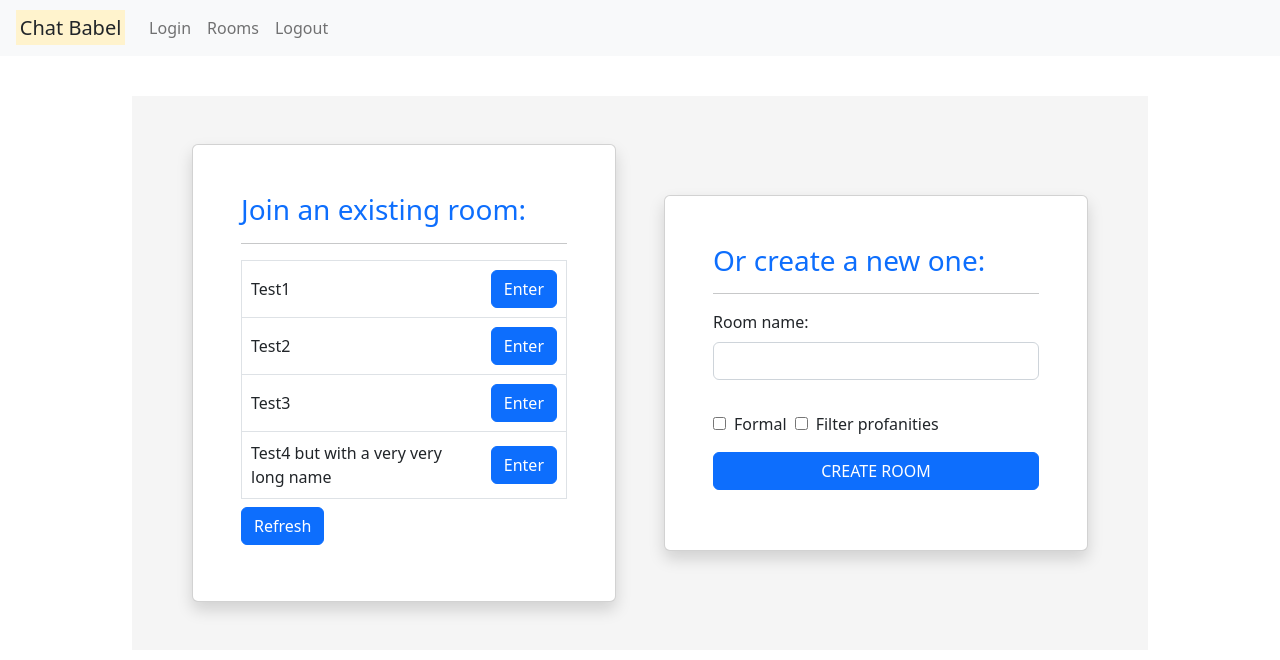
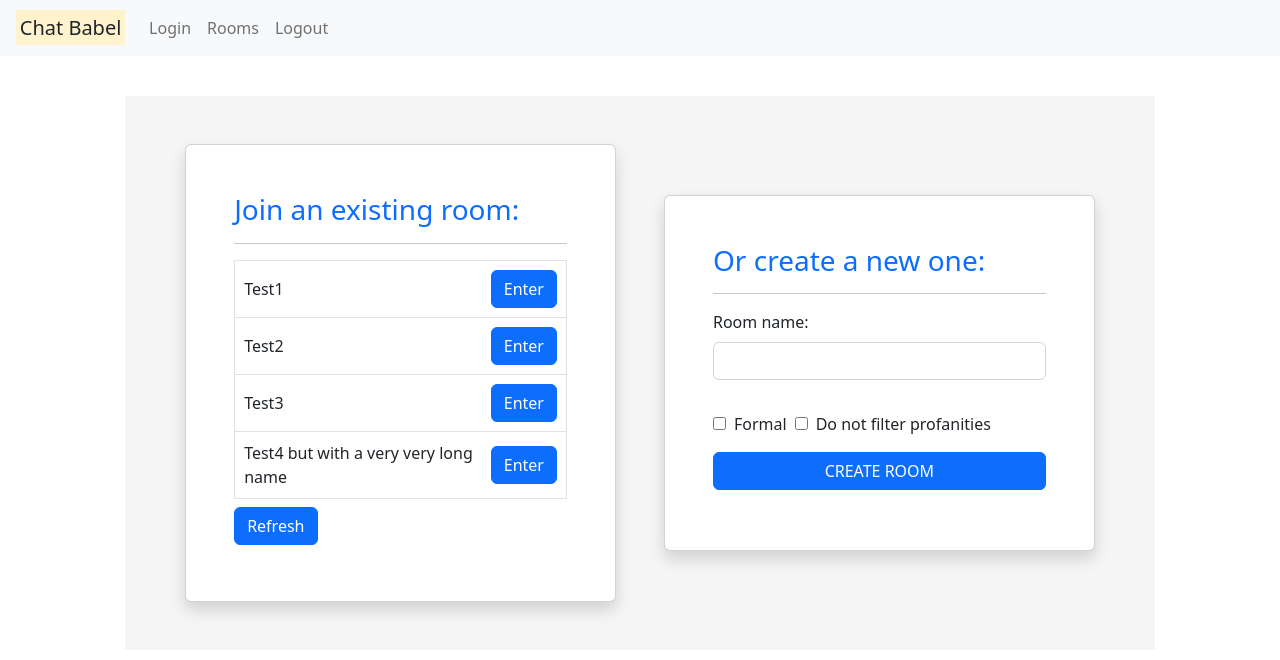
Before and after one commit to niegrzybkowski/chat-babel, a Vue app: page /rooms in a window 1280 px wide. Shown: the top 660 px of the page. Built offline with nearby package versions, Linux system fonts and the light colour scheme; what amazon-cognito-identity-js would draw is missing.

Commit message:
Add rooms localization

```diff
--- a/src/components/Rooms.vue
+++ b/src/components/Rooms.vue
@@ -6,7 +6,7 @@
           <div class="col-lg-6 mb-5 mb-lg-0" id="register-wrap">
             <div class="card shadow">
               <div class="card-body py-5 px-md-5">
-                  <h3 class="text-primary">Join an existing room:</h3>
+                  <h3 class="text-primary">{{ localizations[current_language].join_header }}</h3>
                   <hr/>
                   <!-- Room container -->
                   <table class="m-auto">
@@ -18,13 +18,13 @@
                       </td>
                       <td>
                         <a class="btn float-right btn-primary btn-block m-2 w-10" @click="join_room(room)">
-                            Enter
+                          {{ localizations[current_language].enter_button }}
                         </a>
                       </td>
                     </tr>
                   </table>
                   <a class="btn float-right btn-primary btn-block my-2 w-10" @click="refresh_room_list">
-                    Refresh
+                    {{ localizations[current_language].refresh }}
                   </a>
               </div>
             </div>
@@ -32,7 +32,7 @@
           <div class="col-lg-6 mb-5 mb-lg-0" id="register-wrap">
             <div class="card shadow">
               <div class="card-body py-5 px-md-5">
-                  <h3 class="text-primary">Or create a new one:</h3>
+                  <h3 class="text-primary">{{ localizations[current_language].create_header }}</h3>
                   <!-- Room container -->
                   <form>
                     <hr/>
@@ -40,23 +40,23 @@
 
                     <!-- Username input -->
                     <div class="form-outline mb-4">
-                      <label class="form-label" for="roomname">Room name:</label>
+                      <label class="form-label" for="roomname">{{ localizations[current_language].room_name_label }}</label>
                       <input id="roomname" v-model="roomname" class="form-control" />
                     </div>
 
                     <!-- Password input -->
                     <div class="form-outline mb-2">
                       <input type="checkbox"  v-model="formal" id="formal" name="formal">
-                      <label class="form-label m-2" for="formal">Formal</label>
+                      <label class="form-label m-2" for="formal">{{ localizations[current_language].formal_label }}</label>
 
                       <input type="checkbox"  v-model="profanities" id="profanities" name="profanities">
-                      <label class="form-label m-2" for="profanities">Filter profanities</label>
+                      <label class="form-label m-2" for="profanities">{{ localizations[current_language].profanities_label }}</label>
                     </div>
 
                     <!-- Submit button -->
                     <div class="text-center" style="height: 50px;">
                       <a class="btn btn-primary btn-block mb-4 w-100" @click="login">
-                        CREATE ROOM
+                        {{ localizations[current_language].create_submit }}
                       </a>
                     </div>
                   </form>
@@ -73,7 +73,6 @@
 
 
 <script>
-  import PulseLoader from 'vue-spinner/src/PulseLoader.vue'
   export default {
     data() {
       return {
@@ -94,7 +93,20 @@
             room_name: "Test4 but with a very very long name",
             room_id: "123"
           },
-        ]
+        ],
+        current_language: "en",
+        localizations: {
+          "en": {
+            join_header: "Join an existing room:",
+            enter_button: "Enter",
+            refresh: "Refresh",
+            create_header: "Or create a new one:",
+            room_name_label: "Room name:",
+            formal_label: "Formal",
+            profanities_label: "Do not filter profanities",
+            create_submit: "CREATE ROOM"
+          }
+        }
       }
     },
     methods: {
```
